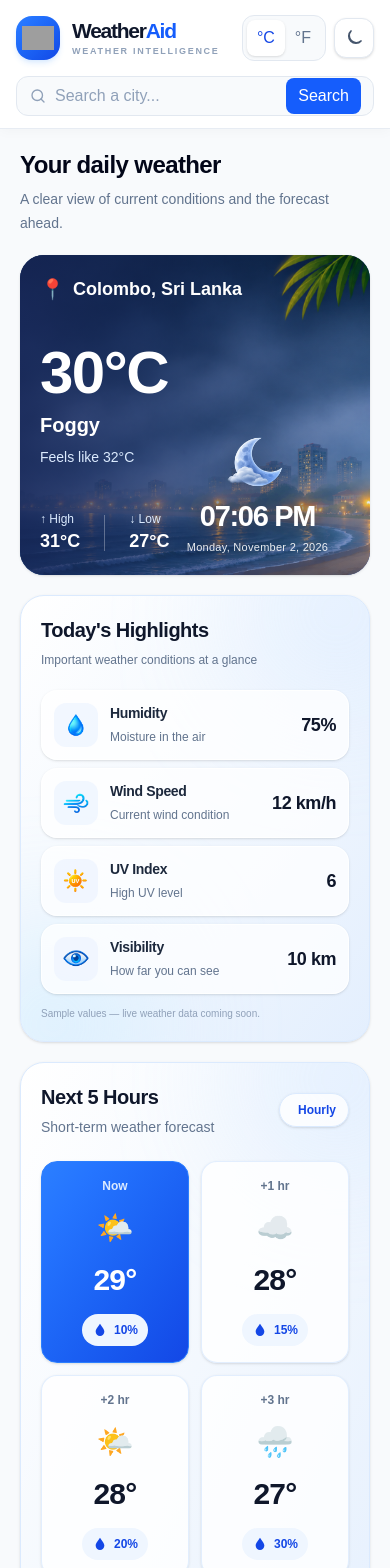
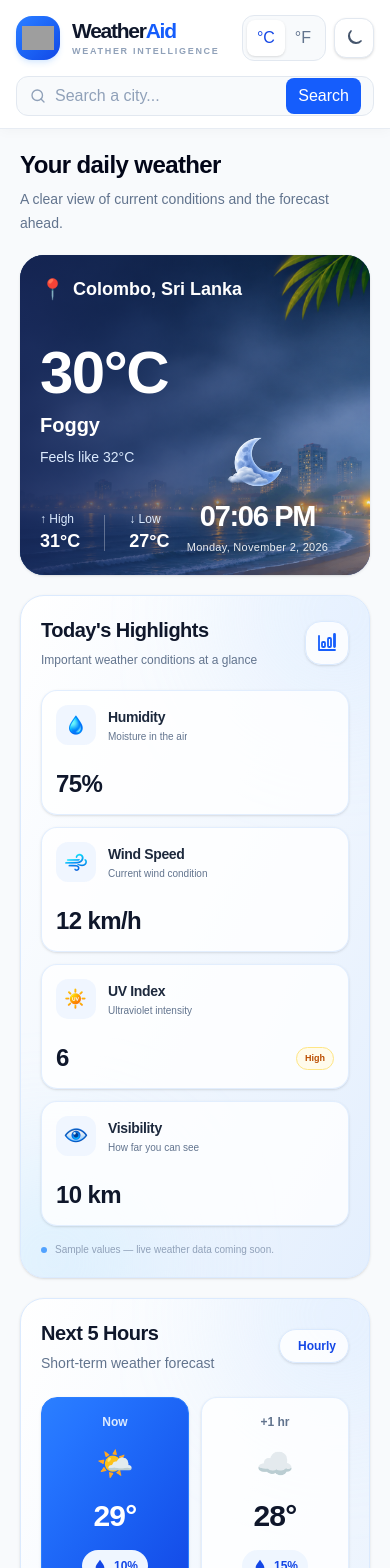
Before and after one commit to navodasubasingha/weather-aid, a React (Vite) app: page / in a window 390 px wide. Shown: the top 1568 px of the page. Built offline with nearby package versions, Linux system fonts and the light colour scheme; no server answers; grey boxes are pictures that could not be loaded.

Commit message:
version 1.5.2 - change font in component (use monster rat font )

```diff
--- a/src/component/FiveHourForecast.jsx
+++ b/src/component/FiveHourForecast.jsx
@@ -8,7 +8,7 @@ const hourlyData = [
 
 function FiveHourForecast() {
   return (
-    <section className="relative flex h-full min-h-[340px] flex-col overflow-hidden rounded-3xl border border-blue-100 bg-gradient-to-br from-white via-blue-50/70 to-blue-100/70 p-5 shadow-sm sm:p-6 dark:border-slate-700 dark:from-[#111D32] dark:via-[#17263E] dark:to-[#1E293B]">
+    <section className="relative flex h-full min-h-[340px] flex-col overflow-hidden rounded-3xl border border-blue-100 bg-gradient-to-br from-white via-blue-50/70 to-blue-100/70 p-5 font-montserrat shadow-sm sm:p-6 dark:border-slate-700 dark:from-[#111D32] dark:via-[#17263E] dark:to-[#1E293B]">
       {/* Decorative background circles */}
       <div className="pointer-events-none absolute -right-16 -top-20 h-48 w-48 rounded-full bg-blue-200/30 blur-3xl dark:bg-blue-500/10" />
 
@@ -39,7 +39,7 @@ function FiveHourForecast() {
             {/* Dark Mode - Custom PNG */}
             <img
               src="/image/icons/clock-icon.png"
-              alt="clock icon"
+              alt=""
               aria-hidden="true"
               className="hidden h-14 w-14 object-contain dark:block"
             />
@@ -47,7 +47,7 @@ function FiveHourForecast() {
 
           {/* Title and subtitle */}
           <div className="min-w-0">
-            <h2 className="font-display text-xl font-bold tracking-tight text-slate-900 sm:text-2xl dark:text-slate-100">
+            <h2 className="text-xl font-bold tracking-tight text-slate-900 sm:text-2xl dark:text-slate-100">
               Next 5 Hours
             </h2>
 
@@ -69,7 +69,6 @@ function FiveHourForecast() {
         {hourlyData.map((hour, index) => (
           <div
             key={hour.time}
-
             className={`flex min-w-0 flex-col items-center rounded-2xl border px-2 py-4 text-center shadow-sm transition-all duration-200 hover:-translate-y-1 hover:border-blue-300 hover:shadow-lg dark:hover:border-blue-500 sm:px-2 sm:py-5 ${
               index === 0
                 ? 'border-blue-500 bg-gradient-to-br from-blue-500 to-blue-700 text-white dark:border-slate-700 dark:from-[#1B2A42] dark:via-[#1B2A42] dark:to-[#1B2A42] dark:text-slate-100'
@@ -98,7 +97,7 @@ function FiveHourForecast() {
 
             {/* Temperature */}
             <p
-              className={`font-display text-3xl font-bold tracking-tight tabular-nums sm:text-4xl ${
+              className={`text-3xl font-bold tracking-tight tabular-nums sm:text-4xl ${
                 index === 0 ? 'text-white' : 'text-slate-900 dark:text-white'
               }`}
             >
--- a/src/component/WeatherHighlights.jsx
+++ b/src/component/WeatherHighlights.jsx
@@ -14,8 +14,9 @@ const highlights = [
   {
     title: 'UV Index',
     value: '6',
-    description: 'High UV level',
+    description: 'Ultraviolet intensity',
     icon: '/image/icons/uv-index.png',
+    status: 'High',
   },
   {
     title: 'Visibility',
@@ -27,8 +28,8 @@ const highlights = [
 
 function WeatherHighlights() {
   return (
-    <section className="relative flex h-full min-h-[320px] flex-col overflow-hidden rounded-3xl border border-blue-100 bg-gradient-to-br from-white via-blue-50/70 to-blue-100/70 p-5 shadow-sm sm:p-6 xl:min-h-0 dark:border-slate-700 dark:from-[#111D32] dark:via-[#17263E] dark:to-[#1E293B]">
-      {/* Decorative gradient effects */}
+    <section className="font-montserrat relative flex h-full min-h-[320px] flex-col overflow-hidden rounded-3xl border border-blue-100 bg-gradient-to-br from-white via-blue-50/70 to-blue-100/70 p-5 shadow-sm transition-colors duration-300 sm:p-6 xl:min-h-0 dark:border-slate-700 dark:from-[#111D32] dark:via-[#17263E] dark:to-[#1E293B]">
+      {/* Decorative background effects */}
       <div className="pointer-events-none absolute -right-16 -top-20 h-48 w-48 rounded-full bg-blue-200/30 blur-3xl dark:bg-blue-500/10" />
 
       <div className="pointer-events-none absolute -bottom-20 -left-16 h-48 w-48 rounded-full bg-sky-200/40 blur-3xl dark:bg-sky-500/10" />
@@ -36,7 +37,7 @@ function WeatherHighlights() {
       {/* Header */}
       <div className="relative z-10 flex shrink-0 items-center justify-between gap-3">
         <div>
-          <h2 className="font-display text-xl font-bold tracking-tight text-slate-900 sm:text-2xl dark:text-slate-100">
+          <h2 className="text-xl font-bold tracking-tight text-slate-900 sm:text-2xl dark:text-slate-100">
             Today's Highlights
           </h2>
 
@@ -45,8 +46,8 @@ function WeatherHighlights() {
           </p>
         </div>
 
-        {/* Weather details icon */}
-        <div className="hidden h-11 w-11 shrink-0 items-center justify-center rounded-2xl border border-blue-100 bg-white/80 text-blue-600 shadow-sm sm:flex dark:border-slate-700 dark:bg-[#1B2A42] dark:text-blue-300">
+        {/* Analytics icon */}
+        <div className="flex h-11 w-11 shrink-0 items-center justify-center rounded-2xl border border-blue-100 bg-white/80 text-blue-600 shadow-sm dark:border-slate-700 dark:bg-[#1B2A42] dark:text-blue-300">
           <svg
             viewBox="0 0 24 24"
             fill="none"
@@ -56,52 +57,69 @@ function WeatherHighlights() {
             aria-hidden="true"
           >
             <path d="M4 19V5m0 14h16" strokeLinecap="round" />
+
             <rect x="7" y="11" width="3" height="5" rx="1" />
+
             <rect x="13" y="7" width="3" height="9" rx="1" />
+
             <rect x="19" y="3" width="1" height="13" rx=".5" />
           </svg>
         </div>
       </div>
 
-      {/* Highlight rows */}
-      <div className="relative z-10 mt-5 flex flex-1 flex-col justify-center gap-2">
+      {/* Weather Metrics - 2 x 2 Grid */}
+      <div className="relative z-10 mt-5 grid flex-1 grid-cols-1 gap-3 sm:grid-cols-2">
         {highlights.map((item) => (
           <div
             key={item.title}
-            className="flex min-w-0 items-center gap-3 rounded-2xl border border-white/80 bg-white/75 px-3 py-3 shadow-sm transition-all duration-200 hover:border-blue-200 hover:bg-white hover:shadow-md sm:gap-4 sm:px-4 dark:border-slate-700 dark:bg-[#1B2A42] dark:hover:border-blue-500 dark:hover:bg-[#223550]"
+            className="group relative flex min-h-[125px] min-w-0 flex-col justify-between overflow-hidden rounded-2xl border border-blue-100/80 bg-white/80 p-3.5 shadow-sm transition-all duration-200 hover:-translate-y-1 hover:border-blue-300 hover:bg-white hover:shadow-md sm:p-4 dark:border-slate-700 dark:bg-[#1B2A42] dark:hover:border-blue-500 dark:hover:bg-[#223550]"
           >
-            {/* PNG icon */}
-            <div className="flex h-11 w-11 shrink-0 items-center justify-center rounded-xl bg-blue-50/80 sm:h-12 sm:w-12 dark:bg-[#263B5D]">
+            {/* Metric title and icon */}
+            <div className="flex min-w-0 items-center gap-3">
+              <div className="flex h-10 w-10 shrink-0 items-center justify-center rounded-xl bg-blue-50/90 transition-colors duration-200 group-hover:bg-blue-100 sm:h-11 sm:w-11 dark:bg-[#263B5D] dark:group-hover:bg-[#304A70]">
                 <img
                   src={item.icon}
-                alt={item.title}
-                className="h-9 w-9 object-contain sm:h-10 sm:w-10"
+                  alt=""
+                  aria-hidden="true"
+                  className="h-8 w-8 object-contain sm:h-9 sm:w-9"
                 />
               </div>
 
-            {/* Title and description */}
-            <div className="min-w-0 flex-1">
-              <h3 className="font-display text-sm font-bold tracking-tight text-slate-800 sm:text-base dark:text-slate-100">
+              <div className="min-w-0">
+                <h3 className="text-sm font-bold tracking-tight text-slate-800 dark:text-slate-100">
                   {item.title}
                 </h3>
 
-              <p className="mt-1 text-xs leading-5 text-slate-500 dark:text-slate-400">
+                <p className="mt-0.5 truncate text-[10px] font-medium text-slate-500 dark:text-slate-400">
                   {item.description}
                 </p>
               </div>
+            </div>
 
             {/* Metric value */}
-            <p className="shrink-0 font-display text-lg font-bold tracking-tight tabular-nums text-slate-900 sm:text-xl dark:text-white">
+            <div className="mt-3 flex items-end justify-between gap-2">
+              <p className="text-2xl font-bold tracking-tight tabular-nums text-slate-900 sm:text-[27px] dark:text-white">
                 {item.value}
               </p>
+
+              {item.status && (
+                <span className="mb-1 rounded-full border border-amber-200 bg-amber-50 px-2 py-1 text-[9px] font-bold text-amber-700 dark:border-amber-500/20 dark:bg-amber-500/10 dark:text-amber-300">
+                  {item.status}
+                </span>
+              )}
+            </div>
           </div>
         ))}
       </div>
 
       {/* Data notice */}
-      <p className="relative z-10 mt-3 shrink-0 text-[10px] text-slate-400 sm:text-[11px] dark:text-slate-500">
+      <div className="relative z-10 mt-4 flex shrink-0 items-center gap-2">
+        <span className="h-1.5 w-1.5 rounded-full bg-blue-400" />
+
+        <p className="text-[10px] font-medium text-slate-400 sm:text-[11px] dark:text-slate-500">
           Sample values — live weather data coming soon.
         </p>
+      </div>
     </section>
   )
 }
--- a/src/index.css
+++ b/src/index.css
@@ -10,7 +10,9 @@ body {
   font-family: Arial, sans-serif;
 }
 
+@import url('https://fonts.googleapis.com/css2?family=Montserrat:wght@400;500;600;700;800&family=Plus+Jakarta+Sans:wght@400;500;600;700;800&family=Space+Grotesk:wght@400;500;600;700&display=swap');
 
+@import "tailwindcss";
 @import url('https://fonts.googleapis.com/css2?family=Plus+Jakarta+Sans:wght@400;500;600;700;800&family=Space+Grotesk:wght@400;500;600;700&display=swap');
 
 @import "tailwindcss";
@@ -38,6 +40,7 @@ body {
 @import "tailwindcss";
 
 @theme {
+  --font-montserrat: "Montserrat", sans-serif;
   --font-sans: "Plus Jakarta Sans", sans-serif;
   --font-display: "Space Grotesk", sans-serif;
 }
```
Lines whose indentation alone changed are shown as unchanged.
